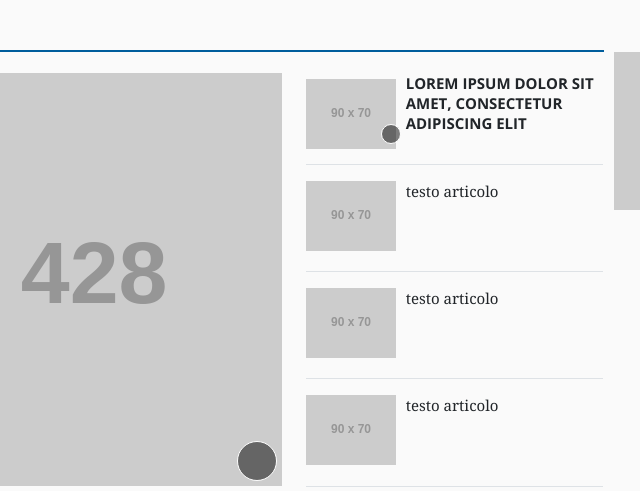
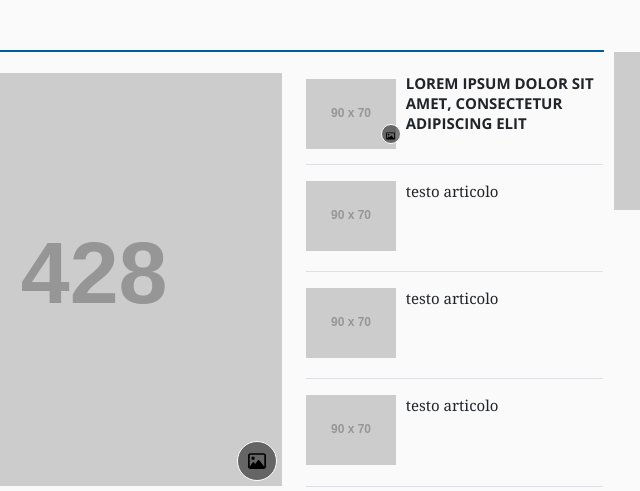
Before and after one commit to leo-05-2/ProgettoPPM, a website: page index.html in a window 1280 px wide. Shown: the part 3780-4271 px from the top of the page, 350-990 px from the left. Drawn offline with nearby package versions, Linux system fonts and the light colour scheme; the site is published under a folder, as on GitHub Pages, so addresses that start at the root find nothing; placeholder pictures from the web are drawn by us.

Commit message:
FEAT: test commit

```diff
--- a/scssfile/main-news-images.scss
+++ b/scssfile/main-news-images.scss
@@ -1803,7 +1803,7 @@
     }
   }
   #icon:before{
-    content: url("/home/leo/WebstormProjects/ProgettoPPM/icons/icons/image-regular.svg");
+    content: url("./icons/icons/image-regular.svg");
     width: 48%;
     height: 48%;
 
@@ -1850,7 +1850,7 @@
     }
   }
   .icon-item:before{
-    content: url("/home/leo/WebstormProjects/ProgettoPPM/icons/icons/image-regular.svg");
+    content: url("./icons/icons/image-regular.svg");
 
 
     width: 48%;
```
Also changed, not shown: main-news-img.css.
